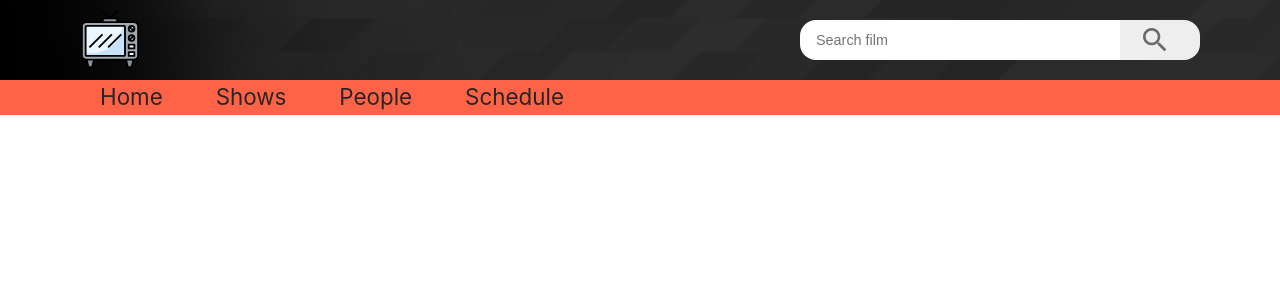
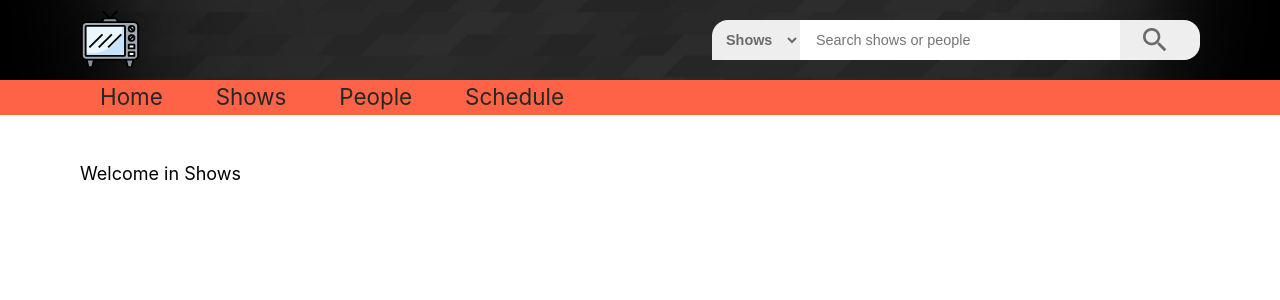
Before and after one commit to Fronikuniu/ScheduleTvAppReact, a React (Create React App) app: page /Shows in a window 1280 px wide. Shown: the top 300 px of the page. Built offline with nearby package versions, Linux system fonts and the light colour scheme.

Commit message:
Initial search engine for shows, changed functionality of Nav component

```diff
--- a/src/App.css
+++ b/src/App.css
@@ -7,3 +7,8 @@
 a {
   text-decoration: none;
 }
+
+h1 {
+  font-size: 3rem;
+  font-weight: 500;
+}
--- a/src/App.js
+++ b/src/App.js
@@ -1,6 +1,9 @@
+import './App.css';
 import { BrowserRouter as Router, Switch, Route } from 'react-router-dom';
 import Nav from './Components/Nav/Nav';
-import './App.css';
+import SearchShows from './Components/SearchShows/SearchShows';
+import SearchPeople from './Components/SearchPeople/SearchPeople';
+import Shows from './Components/Shows/Shows';
 
 function App() {
   return (
@@ -11,9 +14,17 @@ function App() {
           <section className="">
             <Switch>
               <Route exact path="/"></Route>
-              <Route path="/Shows"></Route>
+              <Route path="/Shows">
+                <Shows />
+              </Route>
               <Route path="/People"></Route>
               <Route path="/Schedule"></Route>
+              <Route path="/search/shows=:query">
+                <SearchShows />
+              </Route>
+              <Route path="/search/people=:query">
+                <SearchPeople />
+              </Route>
             </Switch>
           </section>
         </main>
--- a/src/Components/Nav/Nav.css
+++ b/src/Components/Nav/Nav.css
@@ -15,6 +15,8 @@ input {
 .navi-top {
   height: 80px;
   background-image: url('../../assets/images/NavBg.jpg');
+  background-position: top;
+  background-size: cover;
 }
 
 .navi-top .container {
@@ -33,8 +35,6 @@ input {
   height: 100%;
   width: 20rem;
   border: none;
-  border-top-left-radius: 1rem;
-  border-bottom-left-radius: 1rem;
   padding-left: 1rem;
   font-size: 0.9rem;
 }
@@ -60,6 +60,7 @@ input {
   background-color: tomato;
   height: 2.2rem;
   font-size: 1.4rem;
+  margin-bottom: 50px;
 }
 
 .navi-bottom__links {
@@ -80,6 +81,25 @@ input {
 }
 
 .navi-bottom__links a:hover {
-  color: aliceblue;
-  background-color: rgba(0, 0, 0, 0.22);
+  color: rgb(241, 241, 241);
+  background-color: rgb(33, 33, 33);
 }
+
+.navi__select {
+  border-top-left-radius: 1rem;
+  color: rgb(107, 107, 107);
+  background-color: rgb(238, 238, 238);
+  font-weight: 800;
+  font-size: 0.9rem;
+  height: 100%;
+  border: none;
+  outline: none;
+  padding: 0 10px;
+  cursor: pointer;
+}
+
+.navi__select option {
+  color: rgb(107, 107, 107);
+  background-color: rgb(238, 238, 238);
+  font-weight: 600;
+}
--- a/src/Components/Nav/Nav.js
+++ b/src/Components/Nav/Nav.js
@@ -1,8 +1,12 @@
-import { Link } from 'react-router-dom';
+import { useState } from 'react';
+import { Link, Redirect } from 'react-router-dom';
 import * as icon from '../../assets/icons';
 import './Nav.css';
 
 function Nav() {
+  const [searchInputValue, setSearchInputValue] = useState('');
+  const [searchSelectValue, setSearchSelectValue] = useState('shows');
+
   return (
     <>
       <nav className="navi">
@@ -12,9 +16,35 @@ function Nav() {
               <img className="logo" src={icon.Logo} alt="Logo" />
             </Link>
 
-            <form className="navi__form">
-              <input className="navi__input" type="text" placeholder="Search film" />
-              <button className="btn btn-form material-icons md-48">search</button>
+            <form
+              className="navi__form"
+              onSubmit={(event) => {
+                event.preventDefault();
+                <Redirect to={`/search/${searchSelectValue}=${searchInputValue}`} />;
+              }}
+            >
+              <select
+                onChange={(event) => {
+                  setSearchSelectValue(event.target.value);
+                }}
+                className="navi__select"
+                name="showsOrPeople"
+              >
+                <option value="shows">Shows</option>
+                <option value="people">People</option>
+              </select>
+              <input
+                onChange={(event) => {
+                  setSearchInputValue(event.target.value);
+                }}
+                value={searchInputValue}
+                className="navi__input"
+                type="text"
+                placeholder="Search shows or people"
+              />
+              <Link to={`/search/${searchSelectValue}=${searchInputValue}`}>
+                <button className="btn btn-form material-icons">search</button>
+              </Link>
             </form>
           </div>
         </div>
--- /dev/null
+++ b/src/Components/Requests/Requests.js
@@ -0,0 +1,31 @@
+import axios from 'axios';
+
+export const searchShowByQuery = (query) => {
+  return axios.get(`http://api.tvmaze.com/search/shows?q=${query}`);
+};
+
+export const getShowsInfoById = (id) => {
+  const { data: episodes } = axios.get(`http://api.tvmaze.com/shows/${id}/episodes`);
+
+  const { data: seasons } = axios.get(`http://api.tvmaze.com/shows/${id}/seasons`);
+
+  const { data: cast } = axios.get(`http://api.tvmaze.com/shows/${id}/cast`);
+
+  const { data: crew } = axios.get(`http://api.tvmaze.com/shows/${id}/crew`);
+
+  const { data: images } = axios.get(`http://api.tvmaze.com/shows/${id}/images`);
+
+  return { episodes, id: episodes.id, seasons, cast, crew, images };
+};
+
+export const searchPeopleByName = (people) => {
+  return axios.get(`http://api.tvmaze.com/search/people?q=${people}`);
+};
+
+export const getPeopleInfoById = (id) => {
+  return axios.get(`http://api.tvmaze.com/people/${id}`);
+};
+
+export const getScheduleByCurrentDate = (date) => {
+  return axios.get(`http://api.tvmaze.com/schedule?country=PL&date=${date}`);
+};
--- /dev/null
+++ b/src/Components/SearchPeople/SearchPeople.css
@@ -0,0 +1,7 @@
+h1 {
+  text-align: center;
+}
+
+h1 span {
+  color: tomato;
+}
--- /dev/null
+++ b/src/Components/SearchPeople/SearchPeople.js
@@ -0,0 +1,37 @@
+import { useEffect, useState } from 'react';
+import { useParams } from 'react-router';
+import { searchShowByQuery } from '../Requests/Requests';
+import './SearchPeople.css';
+
+function SearchPeople() {
+  const [searchList, setSearchListContent] = useState([]);
+  const { query } = useParams();
+
+  useEffect(() => {
+    searchShowByQuery(query).then((searchNameResults) => {
+      const { data } = searchNameResults;
+
+      if (data.error) {
+        return;
+      }
+
+      const { results } = data;
+      setSearchListContent(results);
+    });
+  }, [query]);
+
+  return (
+    <>
+      <section className="search-shows__container">
+        <div className="container">
+          <h1>
+            Searching people by: <span>{query}</span>
+            {searchList}
+          </h1>
+        </div>
+      </section>
+    </>
+  );
+}
+
+export default SearchPeople;
--- /dev/null
+++ b/src/Components/SearchShows/SearchShows.css
@@ -0,0 +1,7 @@
+h1 {
+  text-align: center;
+}
+
+h1 span {
+  color: tomato;
+}
--- /dev/null
+++ b/src/Components/SearchShows/SearchShows.js
@@ -0,0 +1,48 @@
+import { useEffect, useState } from 'react';
+import { useParams } from 'react-router';
+import { searchShowByQuery } from '../Requests/Requests';
+import './SearchShows.css';
+
+function SearchShows() {
+  const [searchList, setSearchListContent] = useState([]);
+  const { query } = useParams();
+
+  useEffect(() => {
+    searchShowByQuery(query).then((searchNameResults) => {
+      const { data } = searchNameResults;
+
+      if (data.error) {
+        return;
+      }
+
+      setSearchListContent(data);
+
+      // for (const key of data) {
+      //   const { show } = key;
+      // }
+      //
+      // Destructuring an object in array || Destrukturyzacja obiektu w tablicy
+
+      console.log(data);
+    });
+  }, [query]);
+
+  return (
+    <>
+      <section className="search-shows__container">
+        <div className="container">
+          <h1>
+            Searching shows by: <span>{query}</span>
+          </h1>
+          <div className="search-shows__display">
+            {searchList.map((data) => (
+              <p>{data.show.name}</p>
+            ))}
+          </div>
+        </div>
+      </section>
+    </>
+  );
+}
+
+export default SearchShows;
--- /dev/null
+++ b/src/Components/Shows/Shows.js
@@ -0,0 +1,13 @@
+import './Shows.css';
+
+function Shows() {
+  return (
+    <>
+      <section className="Shows__container">
+        <div className="container">Welcome in Shows</div>
+      </section>
+    </>
+  );
+}
+
+export default Shows;
```
Also changed, not shown: src/Components/Shows/Shows.css (added).
